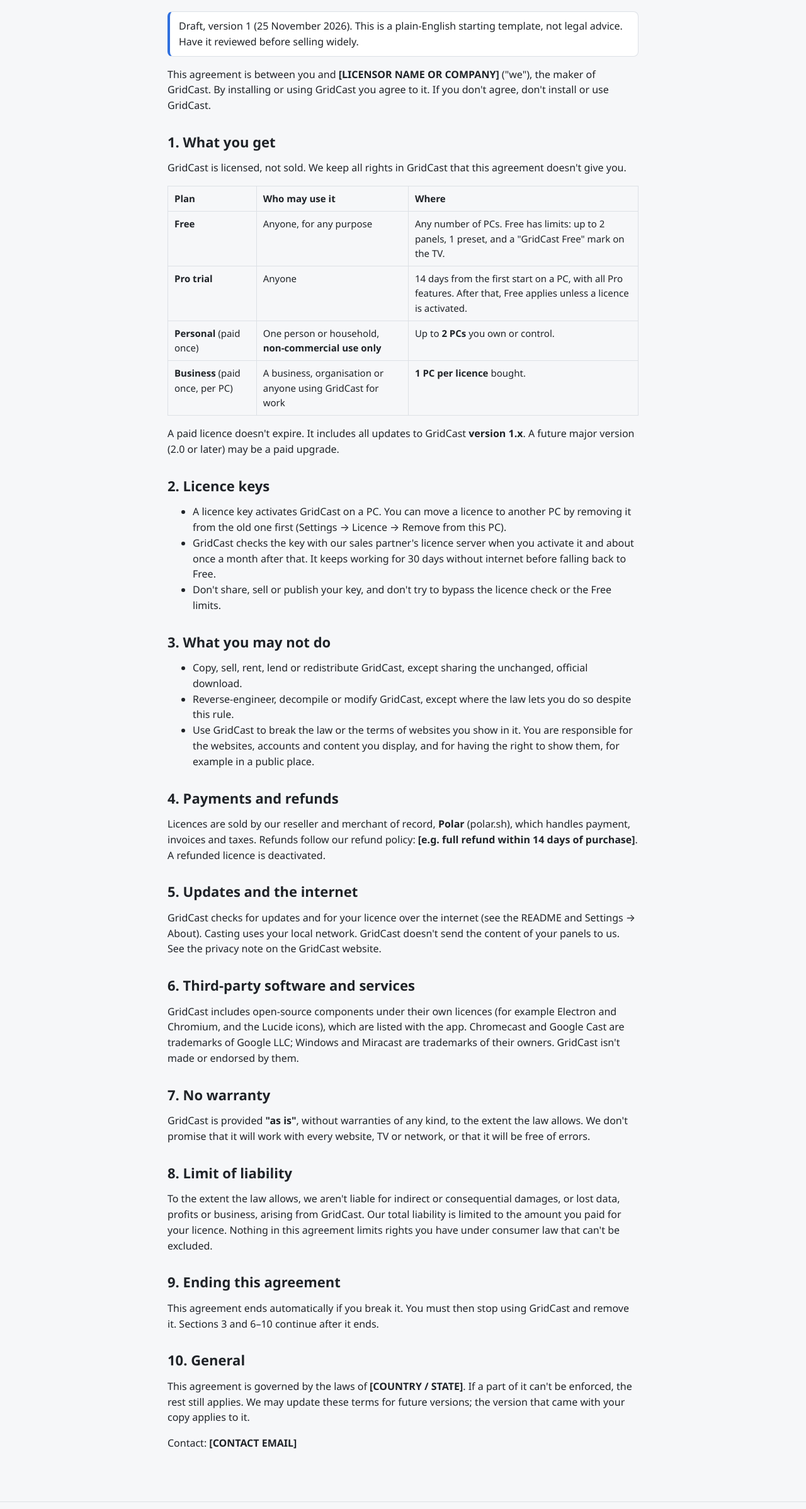
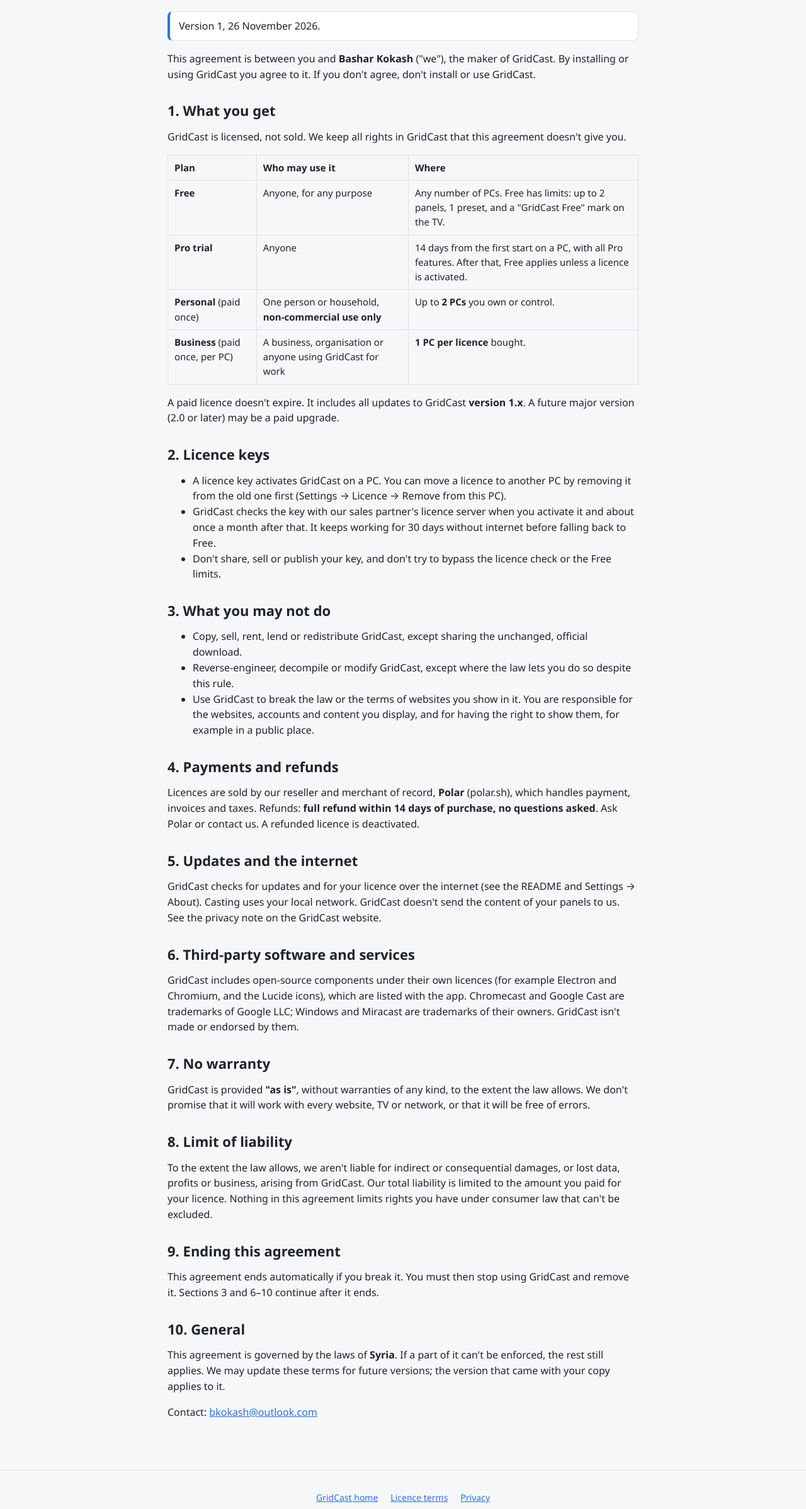
Before and after one commit to bkokash/gridcast, a plain HTML site: page eula.html in a window 1280 px wide. Shown: the part 164-2560 px from the top of the page at 63% size. Drawn offline with Linux system fonts and the light colour scheme.

Commit message:
Licence terms and privacy: licensor, refunds, governing law, contact
Co-Authored-By: Claude Opus 5.5 <noreply@anthropic.com>

```diff
--- a/eula.html
+++ b/eula.html
@@ -11,8 +11,8 @@
 <header class="top"><a class="brand" href="./"><img src="icon.png" alt="" width="28" height="28" /> GridCast</a><nav><a href="./#pricing">Pricing</a><a class="button small" href="https://github.com/bkokash/gridcast-releases/releases/latest">Download</a></nav></header>
 <main class="doc">
 <h1>GridCast End-User Licence Agreement</h1>
-<p class="note">Draft, version 1 (25 November 2026). This is a plain-English starting template, not legal advice. Have it reviewed before selling widely.</p>
-<p>This agreement is between you and <b>[LICENSOR NAME OR COMPANY]</b> ("we"), the maker of GridCast. By installing or using GridCast you agree to it. If you don't agree, don't install or use GridCast.</p>
+<p class="note">Version 1, 26 November 2026.</p>
+<p>This agreement is between you and <b>Bashar Kokash</b> ("we"), the maker of GridCast. By installing or using GridCast you agree to it. If you don't agree, don't install or use GridCast.</p>
 <h2>1. What you get</h2>
 <p>GridCast is licensed, not sold. We keep all rights in GridCast that this agreement doesn't give you.</p>
 <table><tr><th>Plan</th><th>Who may use it</th><th>Where</th></tr><tr><td><b>Free</b></td><td>Anyone, for any purpose</td><td>Any number of PCs. Free has limits: up to 2 panels, 1 preset, and a "GridCast Free" mark on the TV.</td></tr><tr><td><b>Pro trial</b></td><td>Anyone</td><td>14 days from the first start on a PC, with all Pro features. After that, Free applies unless a licence is activated.</td></tr><tr><td><b>Personal</b> (paid once)</td><td>One person or household, <b>non-commercial use only</b></td><td>Up to <b>2 PCs</b> you own or control.</td></tr><tr><td><b>Business</b> (paid once, per PC)</td><td>A business, organisation or anyone using GridCast for work</td><td><b>1 PC per licence</b> bought.</td></tr></table>
@@ -22,7 +22,7 @@
 <h2>3. What you may not do</h2>
 <ul><li>Copy, sell, rent, lend or redistribute GridCast, except sharing the unchanged, official download.</li><li>Reverse-engineer, decompile or modify GridCast, except where the law lets you do so despite this rule.</li><li>Use GridCast to break the law or the terms of websites you show in it. You are responsible for the websites, accounts and content you display, and for having the right to show them, for example in a public place.</li></ul>
 <h2>4. Payments and refunds</h2>
-<p>Licences are sold by our reseller and merchant of record, <b>Polar</b> (polar.sh), which handles payment, invoices and taxes. Refunds follow our refund policy: <b>[e.g. full refund within 14 days of purchase]</b>. A refunded licence is deactivated.</p>
+<p>Licences are sold by our reseller and merchant of record, <b>Polar</b> (polar.sh), which handles payment, invoices and taxes. Refunds: <b>full refund within 14 days of purchase, no questions asked</b>. Ask Polar or contact us. A refunded licence is deactivated.</p>
 <h2>5. Updates and the internet</h2>
 <p>GridCast checks for updates and for your licence over the internet (see the README and Settings → About). Casting uses your local network. GridCast doesn't send the content of your panels to us. See the privacy note on the GridCast website.</p>
 <h2>6. Third-party software and services</h2>
@@ -34,8 +34,8 @@
 <h2>9. Ending this agreement</h2>
 <p>This agreement ends automatically if you break it. You must then stop using GridCast and remove it. Sections 3 and 6–10 continue after it ends.</p>
 <h2>10. General</h2>
-<p>This agreement is governed by the laws of <b>[COUNTRY / STATE]</b>. If a part of it can't be enforced, the rest still applies. We may update these terms for future versions; the version that came with your copy applies to it.</p>
-<p>Contact: <b>[CONTACT EMAIL]</b></p>
+<p>This agreement is governed by the laws of <b>Syria</b>. If a part of it can't be enforced, the rest still applies. We may update these terms for future versions; the version that came with your copy applies to it.</p>
+<p>Contact: <a href="mailto:bkokash@outlook.com">bkokash@outlook.com</a></p>
 </main>
 <footer class="foot"><a href="./">GridCast home</a><a href="eula.html">Licence terms</a><a href="privacy.html">Privacy</a></footer>
 </body>
```
Also changed, not shown: privacy.html (+2 -2 lines).
